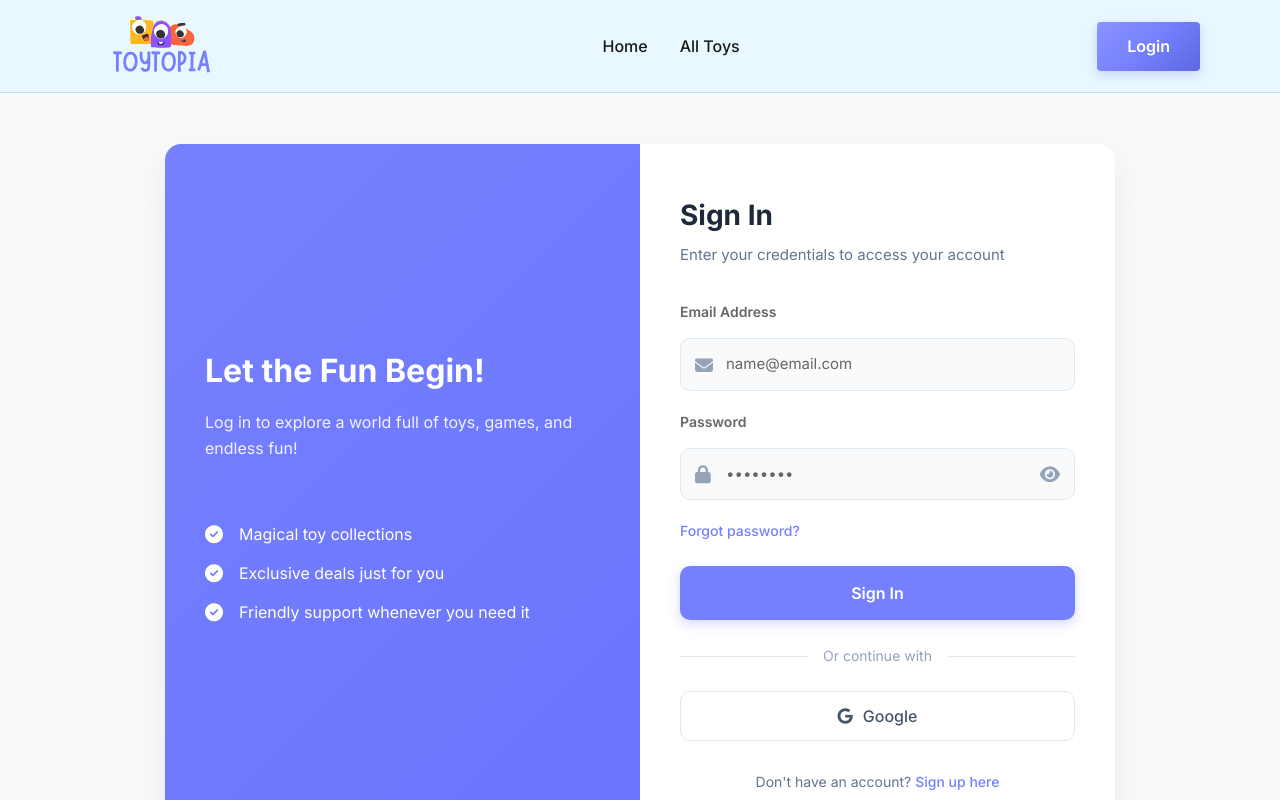
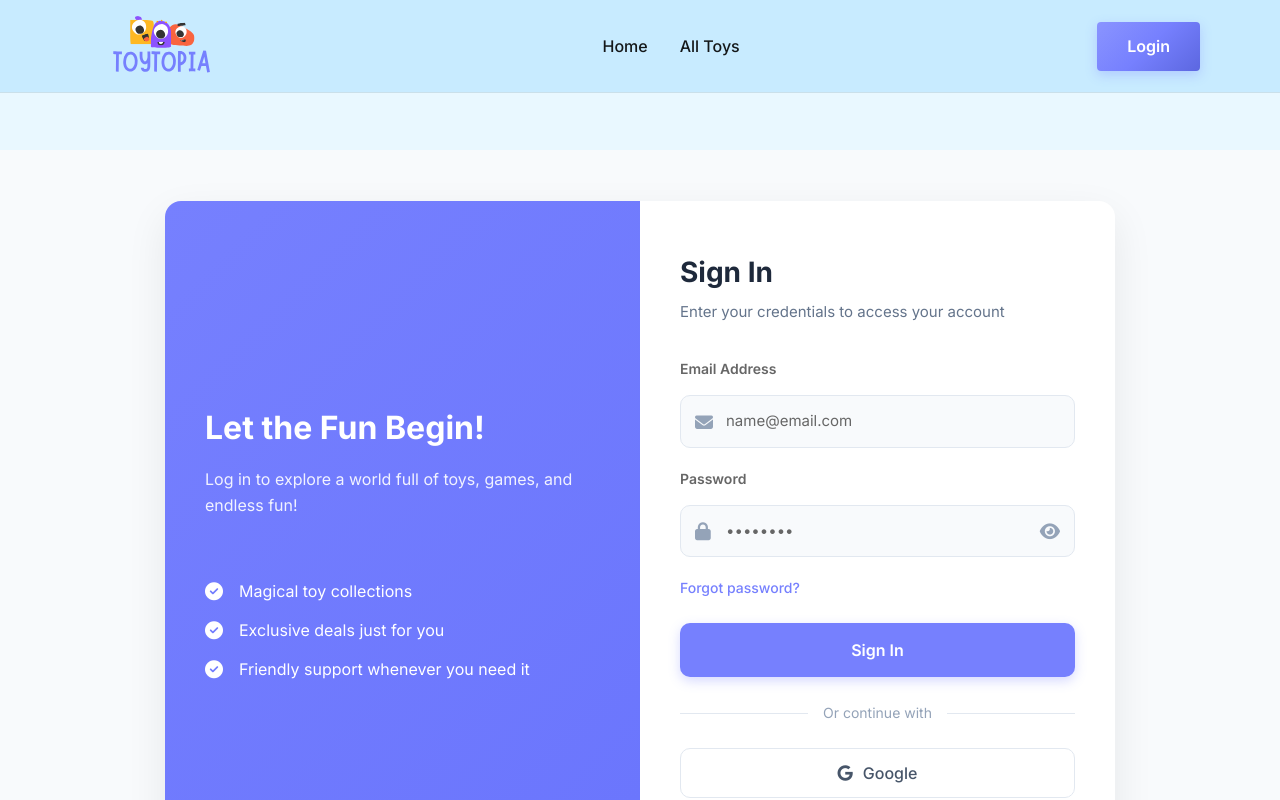
Before and after one commit to Tahmied/toytopia, a React (Vite) app: page /login in a window 1280 px wide. Shown: the top 800 px of the page. Built offline with nearby package versions, Linux system fonts and the light colour scheme; no server answers.

Commit message:
- added and setted up header with sticky navigation + relevent bg + added margin l and r margin

```diff
--- a/src/Components/Header.jsx
+++ b/src/Components/Header.jsx
@@ -5,6 +5,7 @@ import Buttons from "./Buttons";
 import HeaderDropdown from "./HeaderDropdown";
 
 const Header = () => {
+    const [isDropdownActive, setisDropdownActive] = useState(false)
     const { user, isLoggedIn } = useContext(AuthContext)
     const [isMenuOpen, setIsMenuOpen] = useState(false)
 
@@ -35,8 +36,6 @@ const Header = () => {
             document.body.classList.remove('no-scroll');
         };
     }, [isMenuOpen]);
-
-    const [isDropdownActive, setisDropdownActive] = useState(false)
 
     function setDropdown() {
         setisDropdownActive(!isDropdownActive)
@@ -92,7 +91,7 @@ const Header = () => {
                                     {
                                         isDropdownActive ? <HeaderDropdown user={user}></HeaderDropdown> : ''
                                     }</div> : (<Link to={`/login`} className={`all-apps-link ${isMenuOpen ? 'fade-out' : ''}`}>
-                                    <button className={`all-apps-btn ${isMenuOpen ? 'fade-out' : ''}`}>Login</button></Link>)
+                                        <button className={`all-apps-btn ${isMenuOpen ? 'fade-out' : ''}`}>Login</button></Link>)
                             }
                             <label onChange={toggleMenu} className="hamburger">
                                 <input type="checkbox" />
@@ -117,8 +116,8 @@ const Header = () => {
                     </label>
 
                     <ul className="mobile-nav-list">
+                        <NavLink className="nav-item" to='/toys'>All Toys</NavLink>
                         <NavLink className="nav-item" to='/'>Home</NavLink>
-                        <NavLink className="nav-item" to='/toys'>All Toys</NavLink>
                         {
                             isLoggedIn ? <NavLink className="nav-item" to='/profile'>Profile</NavLink> : ''
                         }
--- a/src/Components/Root.jsx
+++ b/src/Components/Root.jsx
@@ -16,7 +16,7 @@ const Root = () => {
     return (
         <>
             <Header></Header>
-            <div className="whole-site-container">
+            <div className="whole-site-container !mt-[150px]">
                 {
                     navigation.state === 'loading' ? <Loader></Loader> : <Outlet></Outlet>
                 }
--- a/src/index.css
+++ b/src/index.css
@@ -1,4 +1,5 @@
 @import url('https://fonts.googleapis.com/css2?family=DM+Sans:ital,opsz,wght@0,9..40,100..1000;1,9..40,100..1000&family=Inter:ital,opsz,wght@0,14..32,100..900;1,14..32,100..900&family=Urbanist:ital,wght@0,100..900;1,100..900&display=swap');
+@import "tailwindcss";
 
 * {
     margin: 0;
@@ -18,13 +19,16 @@ a {
     text-decoration: none;
 }
 
-
 /* header */
 
 header {
     padding: 16px 80px;
-    background: #e9f8ff;
+    background: #c8ebff;
     border-bottom: 1px solid #cae0ea;
+    position: fixed;
+    top: 0;
+    width: 100%;
+    z-index: 200;
 }
 
 .header-container {
@@ -197,7 +201,7 @@ header {
     margin: 0 auto;
     background-color: rgb(255, 255, 255);
     top: 0;
-    height: 100%;
+    height: 100vh;
     flex-direction: column-reverse;
     z-index: 100;
 }
@@ -217,6 +221,7 @@ header {
 .cover-whole-body {
     display: none;
     z-index: 90;
+    height: 100vh;
 }
 
 .hidden {
@@ -281,7 +286,7 @@ body.no-scroll {
         left: 0;
         padding: 0;
         margin: 0;
-        height: 100%;
+        height: 100vh;
         width: 100%;
         backdrop-filter: blur(2px);
         background-color: #0000005e;
@@ -599,6 +604,9 @@ body.no-scroll {
     pointer-events: none;
     transition-delay: 0.1s;
 }
+
+
+
 
 /* hero section */
 
```
Also changed, not shown: public/assets/hero_image.png (added).
